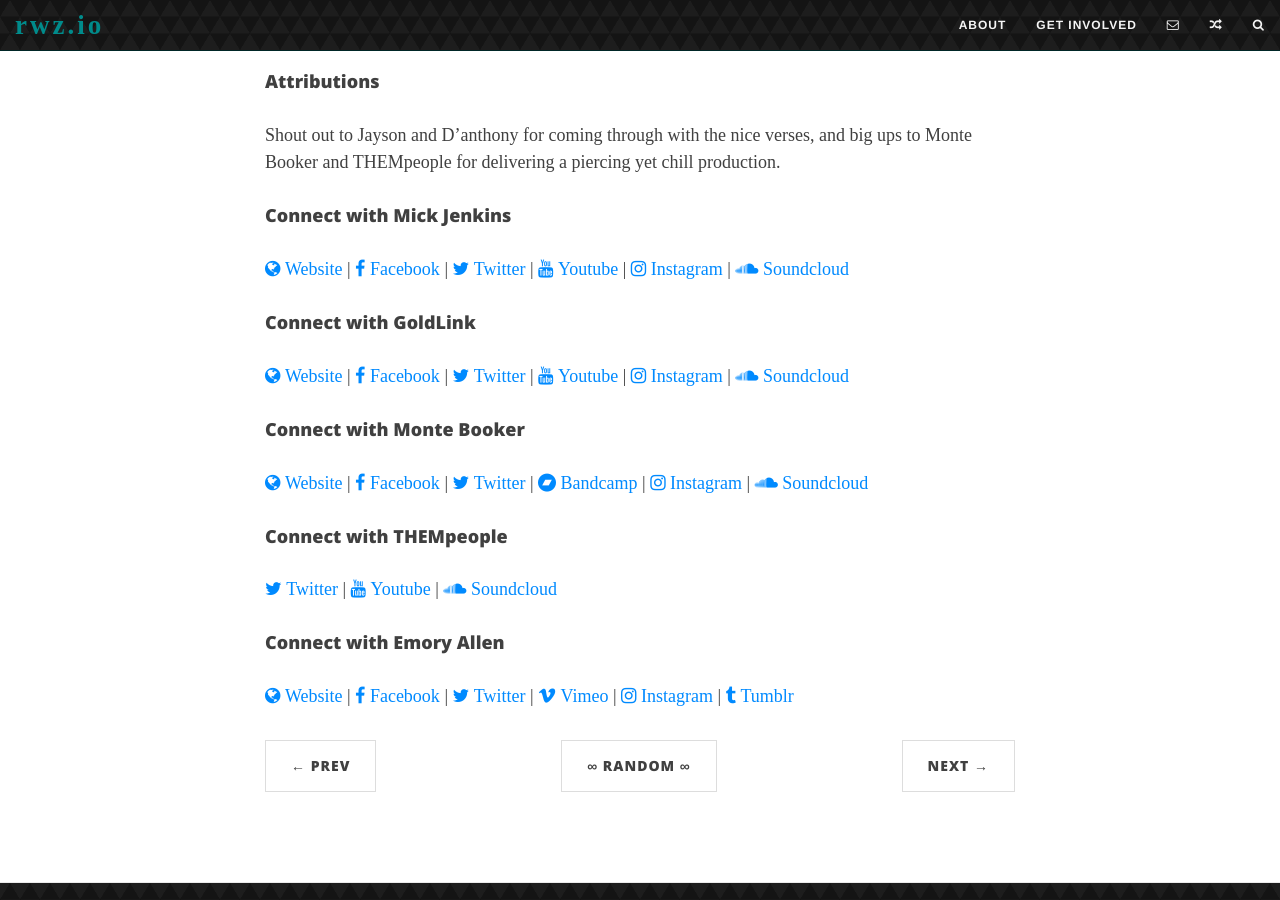
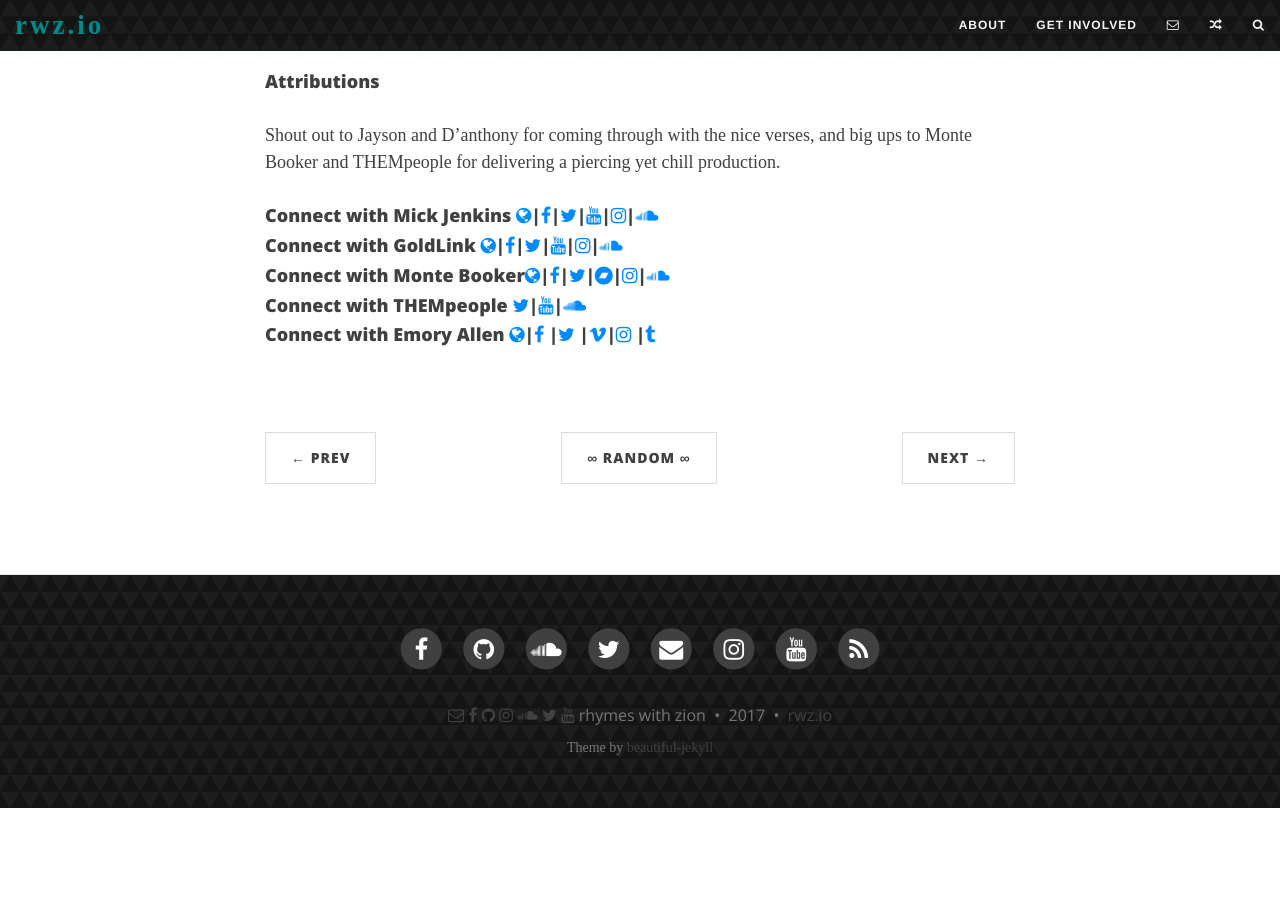
Before and after one commit to rhymeswithzion/rwz-test, a Jekyll site: the page built from _posts/2017-09-12-mick-jenkins-pressed-for-time.md, in a window 1280 px wide and 900 px high, scrolled down 2066 px. Built offline with Jekyll 4.4.1, drawn with Linux system fonts in a browser that asks for light colours; some web fonts are replaced; comment, search, counter and statistics services are not loaded; after the commit the page ends 2874 px from its top, so only the background shows below that.

Commit message:
Update 2017-09-12-mick-jenkins-pressed-for-time.md

```diff
--- a/_posts/2017-09-12-mick-jenkins-pressed-for-time.md
+++ b/_posts/2017-09-12-mick-jenkins-pressed-for-time.md
@@ -42,44 +42,14 @@
 
 Shout out to Jayson and D'anthony for coming through with the nice verses, and big ups to Monte Booker and THEMpeople for delivering a piercing yet chill production.
 
-#### Connect with Mick Jenkins
+#### Connect with Mick Jenkins <a class="fa fa-globe" href="http://www.mickjenkins.com/" target="_blank"></a>|<a class="fa fa-facebook" href="https://www.facebook.com/wisorap" target="_blank"></a>|<a class="fa fa-twitter" href="https://twitter.com/mickjenkins" target="_blank"></a>|<a class="fa fa-youtube" href="https://www.youtube.com/channel/UCxP6epHdH3EW8w8ZQ_ZYYDQ" target="_blank"></a>|<a class="fa fa-instagram" href="https://www.instagram.com/mickjenkins" target="_blank"></a>|<a class="fa fa-soundcloud" href="https://soundcloud.com/mickjenkins" target="_blank"></a>
 
-<a class="fa fa-globe" href="http://www.mickjenkins.com/" target="_blank"> Website </a> |
-<a class="fa fa-facebook" href="https://www.facebook.com/wisorap" target="_blank"> Facebook </a> |
-<a class="fa fa-twitter" href="https://twitter.com/mickjenkins" target="_blank"> Twitter </a> |
-<a class="fa fa-youtube" href="https://www.youtube.com/channel/UCxP6epHdH3EW8w8ZQ_ZYYDQ" target="_blank"> Youtube </a> |
-<a class="fa fa-instagram" href="https://www.instagram.com/mickjenkins" target="_blank"> Instagram </a> |
-<a class="fa fa-soundcloud" href="https://soundcloud.com/mickjenkins" target="_blank"> Soundcloud </a>
+#### Connect with GoldLink <a class="fa fa-globe" href="http://www.goldlink,info" target="_blank"></a>|<a class="fa fa-facebook" href="https://www.facebook.com/goldlink" target="_blank"></a>|<a class="fa fa-twitter" href="https://twitter.com/goldlink" target="_blank"></a>|<a class="fa fa-youtube" href="https://www.youtube.com/user/SquaaashClubLLC" target="_blank"></a>|<a class="fa fa-instagram" href="https://www.instagram.com/goldlink" target="_blank"></a>|<a class="fa fa-soundcloud" href="https://soundcloud.com/goldlink" target="_blank"></a>
 
-#### Connect with GoldLink
+#### Connect with Monte Booker<a class="fa fa-globe" href="https://soulection.com/montebooker/" target="_blank"></a>|<a class="fa fa-facebook" href="https://www.facebook.com/montebooker" target="_blank"></a>|<a class="fa fa-twitter" href="https://twitter.com/montebooker" target="_blank"></a>|<a class="fa fa-bandcamp" href="https://montebooker.bandcamp.com/" target="_blank"></a>|<a class="fa fa-instagram" href="https://www.instagram.com/montebooker" target="_blank"></a>|<a class="fa fa-soundcloud" href="https://soundcloud.com/montebooker" target="_blank"></a>
 
-<a class="fa fa-globe" href="http://www.goldlink,info" target="_blank"> Website </a> |
-<a class="fa fa-facebook" href="https://www.facebook.com/goldlink" target="_blank"> Facebook </a> |
-<a class="fa fa-twitter" href="https://twitter.com/goldlink" target="_blank"> Twitter </a> |
-<a class="fa fa-youtube" href="https://www.youtube.com/user/SquaaashClubLLC" target="_blank"> Youtube </a> |
-<a class="fa fa-instagram" href="https://www.instagram.com/goldlink" target="_blank"> Instagram </a> |
-<a class="fa fa-soundcloud" href="https://soundcloud.com/goldlink" target="_blank"> Soundcloud </a>
+#### Connect with THEMpeople <a class="fa fa-twitter" href="https://twitter.com/thempeoplemusic" target="_blank"></a>|<a class="fa fa-youtube" href="https://www.youtube.com/user/thempeoplemusic" target="_blank"></a>|<a class="fa fa-soundcloud" href="https://soundcloud.com/thempeoplemusic" target="_blank"></a>
 
-#### Connect with Monte Booker
+#### Connect with Emory Allen <a class="fa fa-globe" href="http://www.ocularinvasion.com/" target="_blank"></a>|<a class="fa fa-facebook" href="https://www.facebook.com/ocularinvasion" target="_blank"></a> |<a class="fa fa-twitter" href="https://twitter.com/ocularinvasion" target="_blank"></a> |<a class="fa fa-vimeo" href="https://vimeo.com/ocularinvasion" target="_blank"></a>|<a class="fa fa-instagram" href="https://www.instagram.com/ocularinvasion" target="_blank"></a> |<a class="fa fa-tumblr" href="http://tumblr.ocularinvasion.com/" target="_blank"></a>
 
-<a class="fa fa-globe" href="https://soulection.com/montebooker/" target="_blank"> Website </a> |
-<a class="fa fa-facebook" href="https://www.facebook.com/montebooker" target="_blank"> Facebook </a> |
-<a class="fa fa-twitter" href="https://twitter.com/montebooker" target="_blank"> Twitter </a> |
-<a class="fa fa-bandcamp" href="https://montebooker.bandcamp.com/" target="_blank"> Bandcamp </a> |
-<a class="fa fa-instagram" href="https://www.instagram.com/montebooker" target="_blank"> Instagram </a> |
-<a class="fa fa-soundcloud" href="https://soundcloud.com/montebooker" target="_blank"> Soundcloud </a>
-
-#### Connect with THEMpeople
-
-<a class="fa fa-twitter" href="https://twitter.com/thempeoplemusic" target="_blank"> Twitter </a> |
-<a class="fa fa-youtube" href="https://www.youtube.com/user/thempeoplemusic" target="_blank"> Youtube </a> |
-<a class="fa fa-soundcloud" href="https://soundcloud.com/thempeoplemusic" target="_blank"> Soundcloud </a>
-
-#### Connect with Emory Allen
-
-<a class="fa fa-globe" href="http://www.ocularinvasion.com/" target="_blank"> Website </a> |
-<a class="fa fa-facebook" href="https://www.facebook.com/ocularinvasion" target="_blank"> Facebook </a> |
-<a class="fa fa-twitter" href="https://twitter.com/ocularinvasion" target="_blank"> Twitter </a> |
-<a class="fa fa-vimeo" href="https://vimeo.com/ocularinvasion" target="_blank"> Vimeo </a> |
-<a class="fa fa-instagram" href="https://www.instagram.com/ocularinvasion" target="_blank"> Instagram </a> |
-<a class="fa fa-tumblr" href="http://tumblr.ocularinvasion.com/" target="_blank"> Tumblr </a>
+<br>
```
